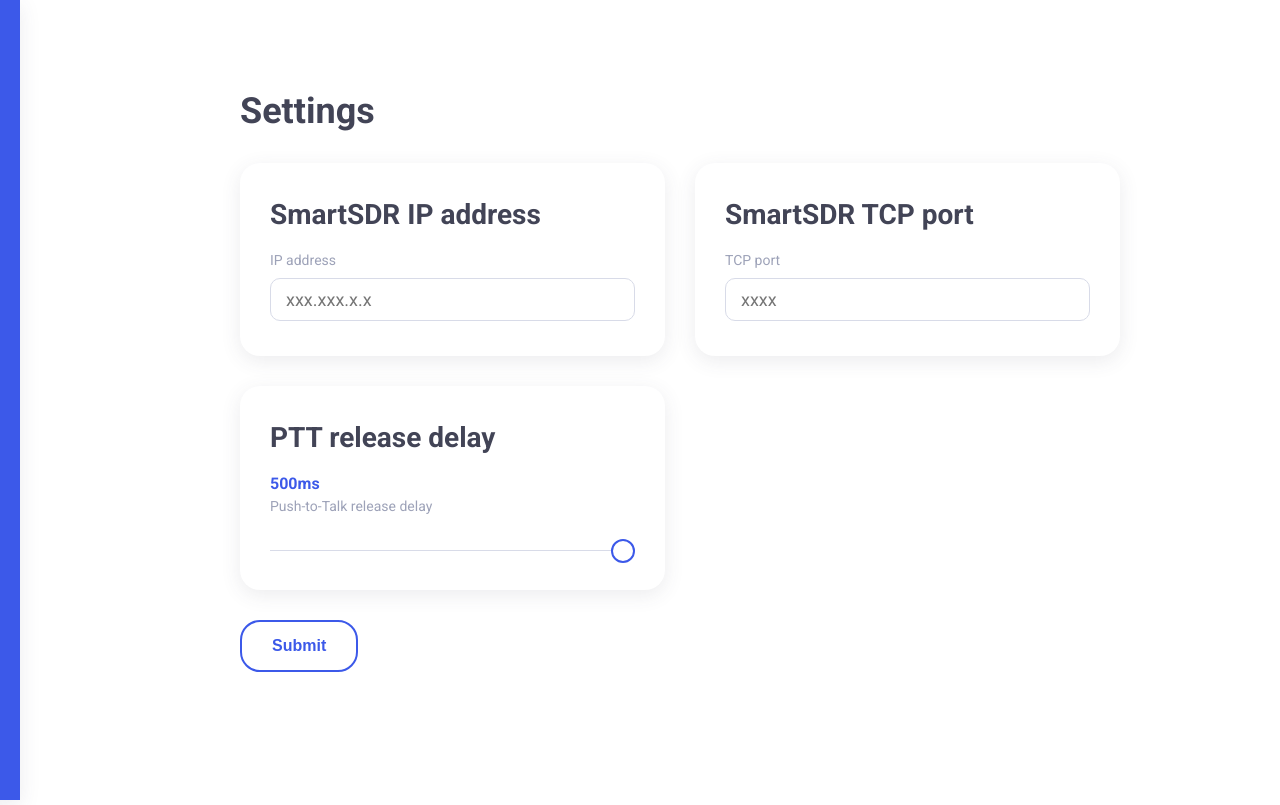
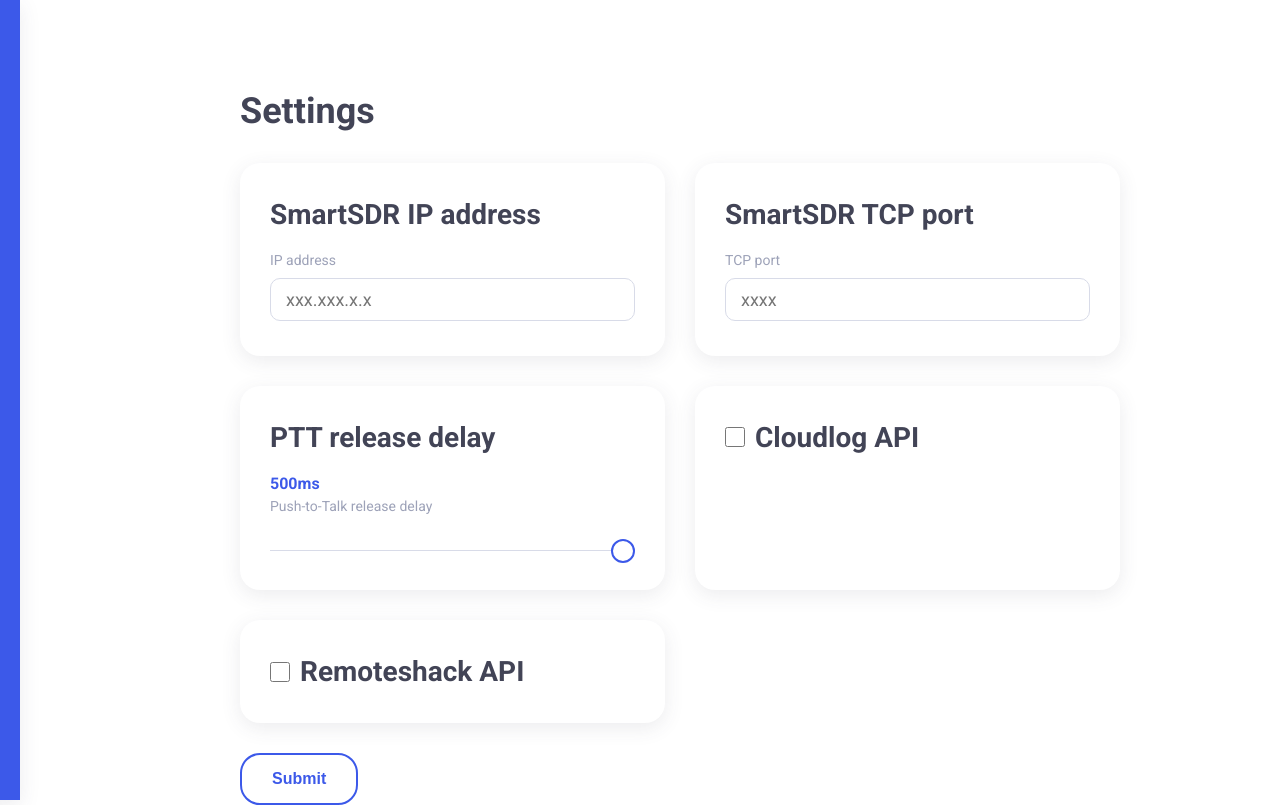
Before and after one commit to on3ure/remoteSmartSDR, a Next.js app in the folder web/: page /settings in a window 1280 px wide. Built offline with nearby package versions, Linux system fonts and the light colour scheme; no server answers; the database is empty.

Commit message:
Add toggle card component

```diff
--- a/web/src/components/card/Card.scss
+++ b/web/src/components/card/Card.scss
@@ -18,24 +18,23 @@
   padding: 3.5rem space("l");
 
   background-color: $c-white;
+  border-radius: 2rem;
+  box-shadow: 0 .5rem 2rem rgba($c-grey-300, .1);
+  opacity: 0;
 
-  border-radius: 2rem;
-
-  box-shadow: 0 .5rem 2rem rgba($c-grey-300, .1);
+  animation: fadeInTranslate 850ms cubic-bezier(.4, .12, 0, 1) forwards;
 
   &__title {
     display: block;
-
-    margin-bottom: space("m");
 
     font-size: 2.8rem;
     font-weight: 700;
     color: $c-grey-300;
   }
 
-  opacity: 0;
-
-  animation: fadeInTranslate 850ms cubic-bezier(.4, .12, 0, 1) forwards;
+  &__content {
+    margin-top: space("m");
+  }
 }
 
 @for $i from 1 to 5 {
--- a/web/src/components/card/Card.tsx
+++ b/web/src/components/card/Card.tsx
@@ -11,7 +11,9 @@ export const Card: FC<CardProps> = ({ tooltip, title, children }) => (
     {title && (
       <h2 className="card__title">{title}</h2>
     )}
-    {children}
+    <div className="card__content">
+      {children}
+    </div>
   </div>
 );
 
--- /dev/null
+++ b/web/src/components/card/ToggleCard.scss
@@ -0,0 +1,19 @@
+.toggle-card {
+  &__label {
+    display: flex;
+    align-items: center;
+
+    font-size: 2.8rem;
+    font-weight: 700;
+    color: $c-grey-300;
+  }
+
+  &__checkbox {
+    width: 2rem;
+    height: 2rem;
+
+    margin-right: space("xs");
+
+    appearance: auto;
+  }
+}
--- /dev/null
+++ b/web/src/components/card/ToggleCard.tsx
@@ -0,0 +1,50 @@
+import React, { FC, useState, useEffect } from 'react';
+import { Field, useFormikContext } from 'formik';
+
+export const ToggleCard: FC<ToggleFieldProps> = ({
+  title,
+  id,
+  name,
+  children,
+}) => {
+  const [visible, setVisible] = useState(false);
+  const { values: formikValues }: { values: any } = useFormikContext();
+
+  useEffect(() => {
+    const toggleName = formikValues[name];
+    setVisible(toggleName);
+  }, [formikValues[name]]);
+
+  return (
+    <div className="card toggle-card">
+      <Field
+        id={id}
+        name={name}
+      >
+        {({ field }) => (
+          <label className="toggle-card__label">
+            <input
+              {...field}
+              id={id}
+              type="checkbox"
+              className="toggle-card__checkbox"
+            />
+            {title}
+          </label>
+        )}
+      </Field>
+      {visible && (
+        <div className="card__content">
+          {children}
+        </div>
+      )}
+    </div>
+  );
+};
+
+interface ToggleFieldProps {
+  title: string;
+  id: string;
+  name: string;
+  label: string;
+}
--- a/web/src/components/form/fields/frequency/Frequency.tsx
+++ b/web/src/components/form/fields/frequency/Frequency.tsx
@@ -1,6 +1,6 @@
 import React, { FC, useEffect } from 'react';
+import { Field } from 'formik';
 import NumberFormat from 'react-number-format';
-import { Field } from 'formik';
 
 export const Frequency: FC<FrequencyProps> = ({
   name,
--- a/web/src/components/form/fields/input/InputField.scss
+++ b/web/src/components/form/fields/input/InputField.scss
@@ -54,3 +54,7 @@
     animation: errorAppear 300ms cubic-bezier(.8, .1, 0, 1) forwards;
   }
 }
+
+.input-field + .input-field {
+  margin-top: space("s");
+}
--- a/web/src/components/form/forms/SettingsForm.tsx
+++ b/web/src/components/form/forms/SettingsForm.tsx
@@ -1,11 +1,13 @@
 import React, { FC } from 'react';
 
+import { FormWrapper } from 'components/form/FormWrapper';
 import { Card } from 'components/card/Card';
+import { ToggleCard } from 'components/card/ToggleCard';
 
-import { FormWrapper } from 'components/form/FormWrapper';
-import { SettingsValidateValues } from 'components/form/interfaces/Interfaces';
 import { Slider } from 'components/form/fields/slider/Slider';
 import { InputField } from 'components/form/fields/input/InputField';
+
+import { SettingsValidateValues } from 'components/form/interfaces/Interfaces';
 
 import { SmartSDRFormService } from 'components/form/services/SmartSDRFormService';
 
@@ -80,6 +82,48 @@ export const SettingsForm: FC = () => {
             actualValues={PTTReleaseDelay.actualValues}
           />
         </Card>
+        <ToggleCard
+          title="Cloudlog API"
+          id="cloudlogApiEnabled"
+          name="cloudlogApiEnabled"
+          label="Enable Cloudlog API"
+        >
+          <InputField
+            id="cloudlogApiKey"
+            name="cloudlogApiKey"
+            label="Cloudlog API key"
+            placeholder="xxxx"
+            maxLength={15}
+          />
+          <InputField
+            id="cloudlogApiUrl"
+            name="cloudlogApiUrl"
+            label="Cloudlog API URL"
+            placeholder="https://xxxxxx"
+            maxLength={15}
+          />
+        </ToggleCard>
+        <ToggleCard
+          title="Remoteshack API"
+          id="remoteshackApiEnabled"
+          name="remoteshackApiEnabled"
+          label="Remoteshack API"
+        >
+          <InputField
+            id="remoteshackApiKey"
+            name="remoteshackApiKey"
+            label="Remoteshack API key"
+            placeholder="xxxx"
+            maxLength={15}
+          />
+          <InputField
+            id="remoteshackApiUrl"
+            name="remoteshackApiUrl"
+            label="Remoteshack API URL"
+            placeholder="https://xxxxxx"
+            maxLength={15}
+          />
+        </ToggleCard>
       </div>
     </FormWrapper>
   );
--- a/web/src/components/index.scss
+++ b/web/src/components/index.scss
@@ -1,5 +1,6 @@
 @import "./nav/Nav";
 @import "./card/Card";
+@import "./card/ToggleCard";
 @import "./form/Forms";
 @import "./button/Button";
 @import "./toast/Toast";
```
